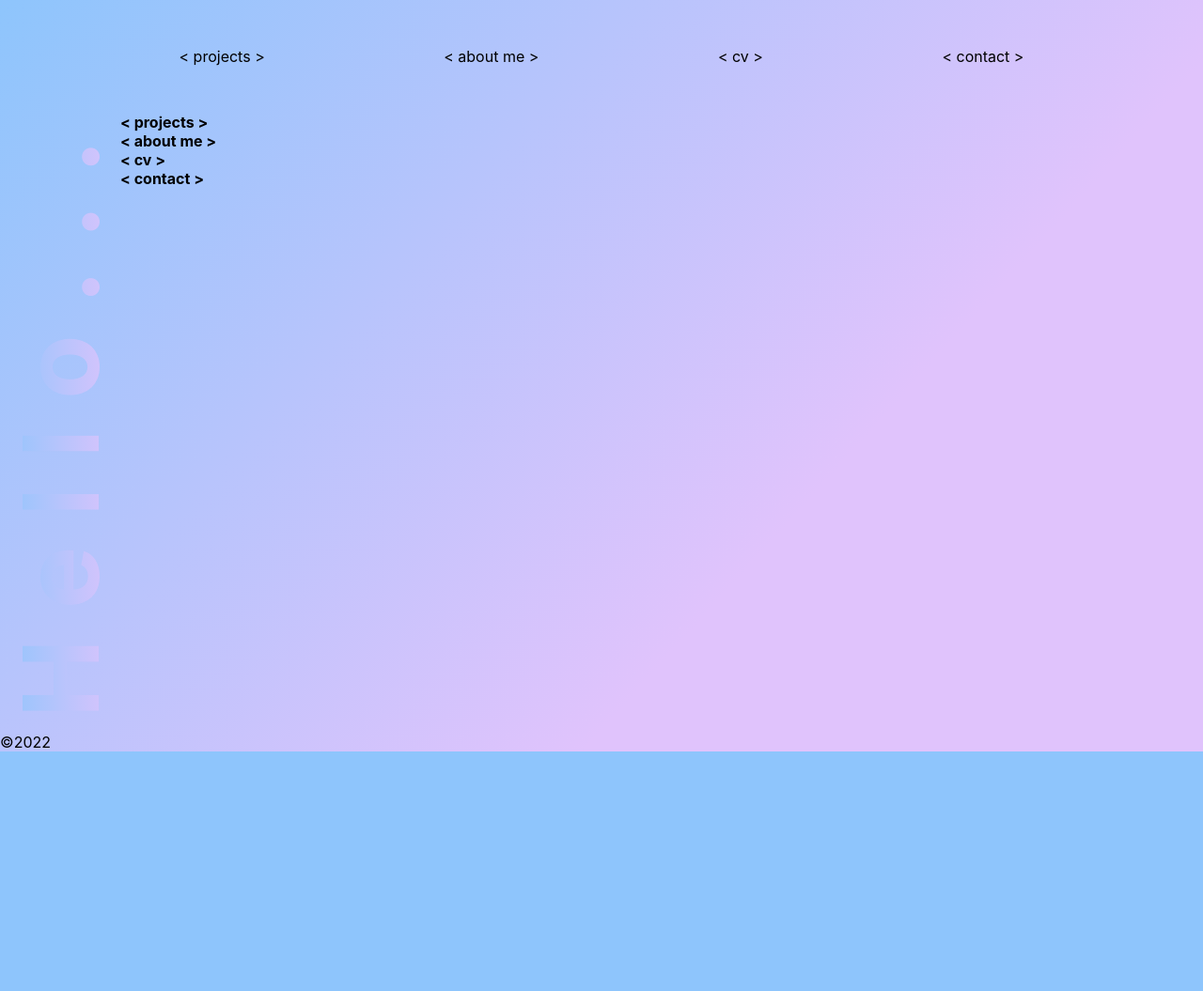
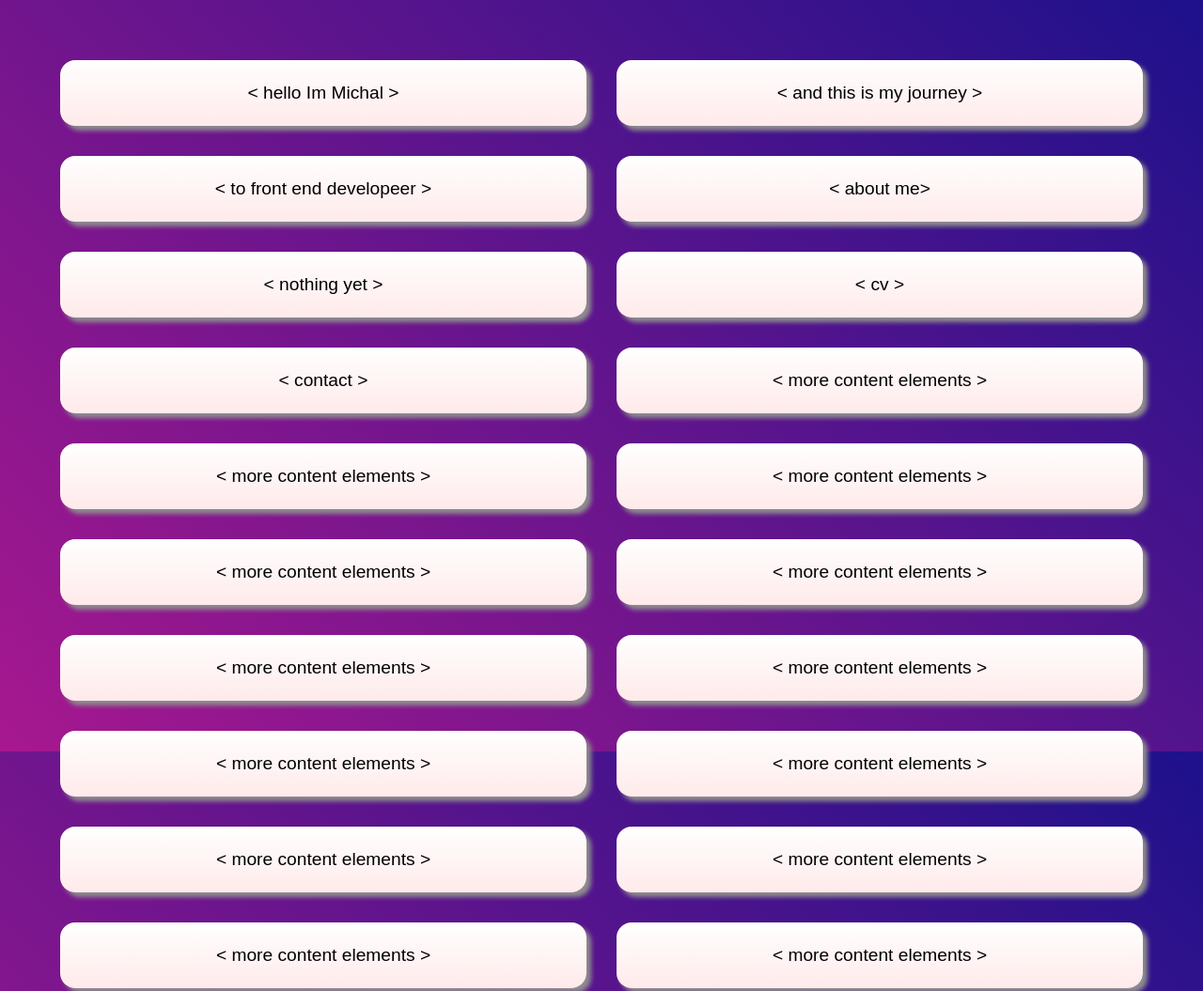
Before and after one commit to MichalMatu/portfolio, a plain HTML site: page index.html in a window 1280 px wide. Shown: the top 1055 px of the page at 94% size. Before the commit the page ends 800 px from the top, so only its background shows below. Drawn offline with Linux system fonts and the light colour scheme.

Commit message:
need more content

```diff
--- a/css/styles.css
+++ b/css/styles.css
@@ -1,115 +1,66 @@
 :root {
-    --background-color1: #8EC5FC;
-    --background-color2: #E0C3FC;
+    --bgcolor1: rgb(167, 24, 143) ;
+    --bgcolor2: rgb(29, 17, 139);
+    --bgcolorcards1: rgb(255, 255, 255);
+    --bgcolorcards2: rgb(255, 234, 234);
+
+
+
 }
 
-
 * {
+    font-family: sans-serif;
     margin: 0;
     padding: 0;
     box-sizing: border-box;
-    font-family: -apple-system, BlinkMacSystemFont, sans-serif;
 }
 
-html {
-    height: 100%;
-    width: 100%;
-    scroll-behavior: smooth;
-    background-color: var(--background-color1);
-    background-image: linear-gradient(132deg, var(--background-color1) 0%, var(--background-color2) 67%);
+a {
+    text-decoration: none;
+    color: black;
 }
 
 body {
-    display: grid;
-    width: 100%;
-    height: 100%;
-    grid-template-areas:
-        "nav nav nav"
-        "header main right_side "
-        "footer footer footer";
-    grid-template-rows: 15% 80% 5%;
-    grid-template-columns: 10% 80% 10%;
+overflow: hidden;
+height: 100vh;
+background: linear-gradient(45deg, var(--bgcolor1), var(--bgcolor2));
+font-size: larger;
+
+
 }
 
-a {
-text-decoration: none;
-color: black;
+.cards {
+    display: grid;
+    grid-template-columns: repeat(auto-fill, minmax(450px, 1fr));
+    grid-gap: 2rem;
+    padding: 5%;
+}
+
+article:hover {
+    font-weight: lighter;
 
 }
 
 
-header {
+
+.cards>article {
+    background: linear-gradient(180deg, var(--bgcolorcards1), var(--bgcolorcards2));
+    padding: 1.5rem;
+    border-radius: 1rem;
     display: flex;
-    grid-area: header;
     justify-content: center;
     align-items: center;
-
-}
-
-header h3 {
-
-    font-size: 700%;
-    transform: rotate(-90deg);
-    letter-spacing: 2rem;
-    background: -webkit-linear-gradient(var(--background-color1), var(--background-color2));
-    -webkit-background-clip: text;
-    -webkit-text-fill-color: transparent;
+    flex-direction: column;
+    box-shadow: 5px 5px 5px rgb(142, 142, 142);
 
 }
 
 
 
 
-nav {
-    display: flex;
-    justify-content: space-evenly;
-    align-items: center;
-    grid-area: nav;
-}
-
-
-.projects, .about_me, .cv, .contact {
-    transition-duration: 3s;
-}
-.projects:hover, .about_me:hover, .cv:hover, .contact:hover {
-    font-size: larger;
-    font-weight: bolder;
-    text-shadow: #A3A3A3 0px 40px 22px;
-}
-
-
-
-
-
-
-main {
-    grid-area: main;
-}
-
-footer {
-    display: flex;
-    grid-area: footer;
-    justify-content: flex-start;
-    align-items: flex-end;
-
-}
-
-
-
-
-
-
-
-
-
-
-
-
-
-
-
-
-
-
-
-@media (max-width: 400px) {}
+@media screen and (max-width: 800px) {
+    body {
+      background: black;
+      font-size: medium;
+    }
+  }
--- a/index.html
+++ b/index.html
@@ -6,42 +6,10 @@
     <meta http-equiv="X-UA-Compatible" content="IE=edge">
     <meta name="viewport" content="width=device-width, initial-scale=1.0">
     <link rel="stylesheet" href="css/styles.css">
-    <title>Michal Matuszewski</title>
+    <title>MM</title>
 </head>
 
 <body>
-
-    <header>
-        <h3>Hello... </h3>
-    </header>
-
-        <nav>
-            <p class="projects"><a href=""> &#60; projects &#62;</a></p>
-            <p class="about_me"><a href="">&#60; about me &#62;</a></p>
-            <p class="cv"><a href="">&#60; cv &#62;</a></p>
-            <p class="contact"><a href="">&#60; contact &#62;</a></p>
-        </nav>
-
-
-
-
-    <main>
-        <article>
-            <h4>&#60; projects &#62;</h4>
-        </article>
-
-        <article>
-            <h4>&#60; about me &#62;</h4>
-        </article>
-
-        <article>
-            <h4>&#60; cv &#62;</h4>
-        </article>
-
-
-        <article>
-            <h4>&#60; contact &#62;</h4>
-        </article>
 
 
 
@@ -49,19 +17,93 @@
 
 
 
-    </main>
+    <main class="cards">
+        <article>
+            <p> &#60; hello Im Michal &#62;</p>
+        </article>
+
+        <article>
+            <p> &#60; and this is my journey &#62;</p>
+        </article>
+
+        <article>
+            <p>&#60; to front end developeer &#62;</p>
+        </article>
+
+        <article>
+            <p>&#60; about me&#62;</p>
+        </article>
+
+        <article>
+            <p>&#60; nothing yet &#62;</p>
+        </article>
+
+        <article>
+            <p>&#60; cv &#62;</p>
+        </article>
+
+        <article>
+            <p>&#60; contact &#62;</p>
+        </article>
+
+        <article>
+            <p>&#60; more content elements &#62;</p>
+        </article>
+
+        <article>
+            <p>&#60; more content elements &#62;</p>
+        </article>
+
+        <article>
+            <p>&#60; more content elements &#62;</p>
+        </article>
+
+        <article>
+            <p>&#60; more content elements &#62;</p>
+        </article>
+
+        <article>
+            <p>&#60; more content elements &#62;</p>
+        </article>
+
+        <article>
+            <p>&#60; more content elements &#62;</p>
+        </article>
+
+        <article>
+            <p>&#60; more content elements &#62;</p>
+        </article>
+
+        <article>
+            <p>&#60; more content elements &#62;</p>
+        </article>
+
+        <article>
+            <p>&#60; more content elements &#62;</p>
+        </article>
+
+        <article>
+            <p>&#60; more content elements &#62;</p>
+        </article>
+
+        <article>
+            <p>&#60; more content elements &#62;</p>
+        </article>
+
+        <article>
+            <p>&#60; more content elements &#62;</p>
+        </article>
+
+        <article>
+            <p>&#60; more content elements &#62;</p>
+        </article>
+
+        <article>
+            <p>&#60; more content elements &#62;</p>
+        </article>
 
 
-
-
-
-    <footer>
-        <p>&copy;2022</p>
-    </footer>
-
-
-
-
+    </main>
 
 </body>
 
```
Also changed, not shown: img/bg1.jpg, img/bg2.jpg (deleted), img/bg4.jpg (deleted), img/bg5.jpg (deleted), img/website1.jpg (deleted), img/website2.jpg (deleted), img/website3.jpg (deleted), img/website4.jpg (deleted), 1 other file.
